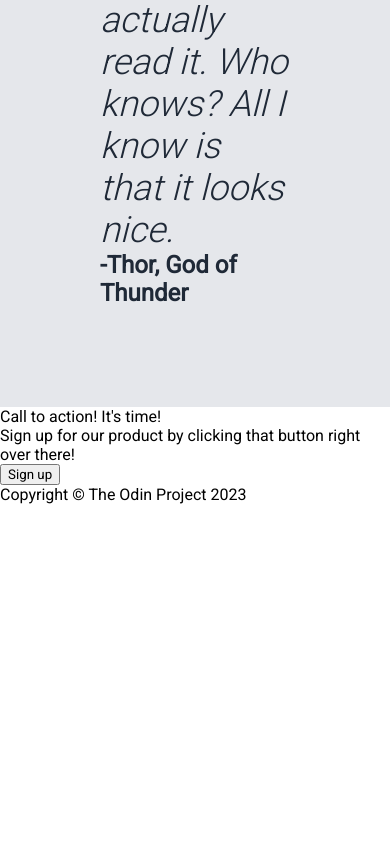
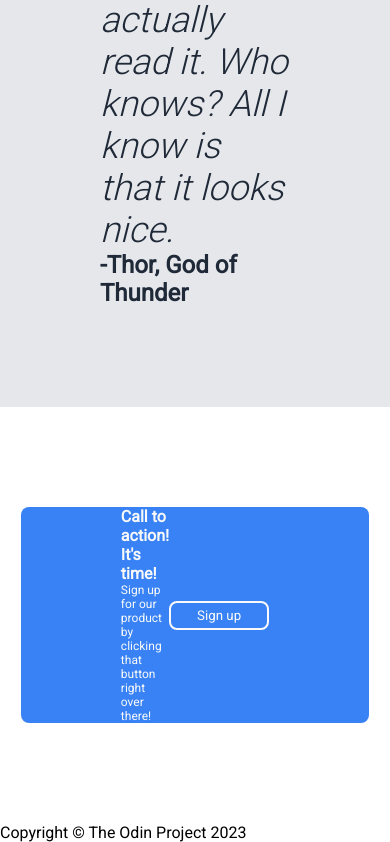
Before and after one commit to andydingus/top-project-landing-page, a plain HTML site: page index.html in a window 390 px wide. Shown: the part 1141-1983 px from the top of the page. Before the commit the page ends 1645 px from the top, so only its background shows below. Drawn offline with Linux system fonts and the light colour scheme.

Commit message:
Finish styling on signup part
Took a while but I got there. Was thinking about doing a @media query
style for when the element resized to a certain width but I think I'll
do that some other time. Progressing onto the footer

```diff
--- a/index.html
+++ b/index.html
@@ -52,9 +52,13 @@
     </div>
 
     <div class="signup">
-        <div>Call to action! It's time!</div>
-        <div>Sign up for our product by clicking that button right over there!</div>
-        <button>Sign up</button>
+        <div class="container">
+            <div>
+                <div>Call to action! It's time!</div>
+                <p>Sign up for our product by clicking that button right over there!</p>
+            </div>
+            <button>Sign up</button>
+        </div>
     </div>
 
 
--- a/style.css
+++ b/style.css
@@ -2,6 +2,11 @@
 * {
     font-family: 'Roboto', sans-serif;
     margin: 0;
+}
+
+/* Container styles */
+.container {
+    display: flex;
 }
 
 /* Header styles */
@@ -82,9 +87,7 @@ a:visited {
     height: 200px;
 }
 
-/* Container styles */
-.container {
-    display: flex;
+.information > .container {
     gap: 32px;
 }
 
@@ -106,7 +109,7 @@ blockquote {
 }
 
 blockquote > p {
-    max-width: 820px;
+    max-width: 840px;
 }
 
 /* Footer after the quote that has the quote author's name */
@@ -118,6 +121,52 @@ blockquote > p {
     font-weight: bold;
 }
 
+/* Signup styles */
+.signup {
+    display: flex;
+    justify-content: center;
+    align-items: center;
+}
+/* Div container inside the signup div */
+.signup > .container {
+    background-color: #3882F6;
+    color: #F9FAF8;
+    max-width: 1400px;
+    min-height: 100px;
+    margin: 100px 100px;
+    flex:1;
+    justify-content: space-between;
+    align-items: center;
+    padding: 0 100px;
+    border-radius: 8px;
+}
+
+/* "Call to action! It's time! Sign up for..." */
+.container > div {
+    display: flex;
+    flex-direction: column;
+    justify-content: center;
+    font-weight: bold;
+}
+
+/* "Sign up for our product by clicking..." */
+.container > div > p {
+    font-size: 12px;
+    font-weight: initial;
+}
+
+/* Sign up button */
+.container > button {
+    text-align: center;
+    background: inherit;
+    color: #F9FAF8;
+    border-radius: inherit;
+    border: 2px solid #F9FAF8;
+    padding: 5px 20px;
+    min-width: 100px;
+    min-height: 10px;
+}
+
 /* Only 1 image so far, might change it to ID name later on if I add another */
 img {
     width: 500px;
```
